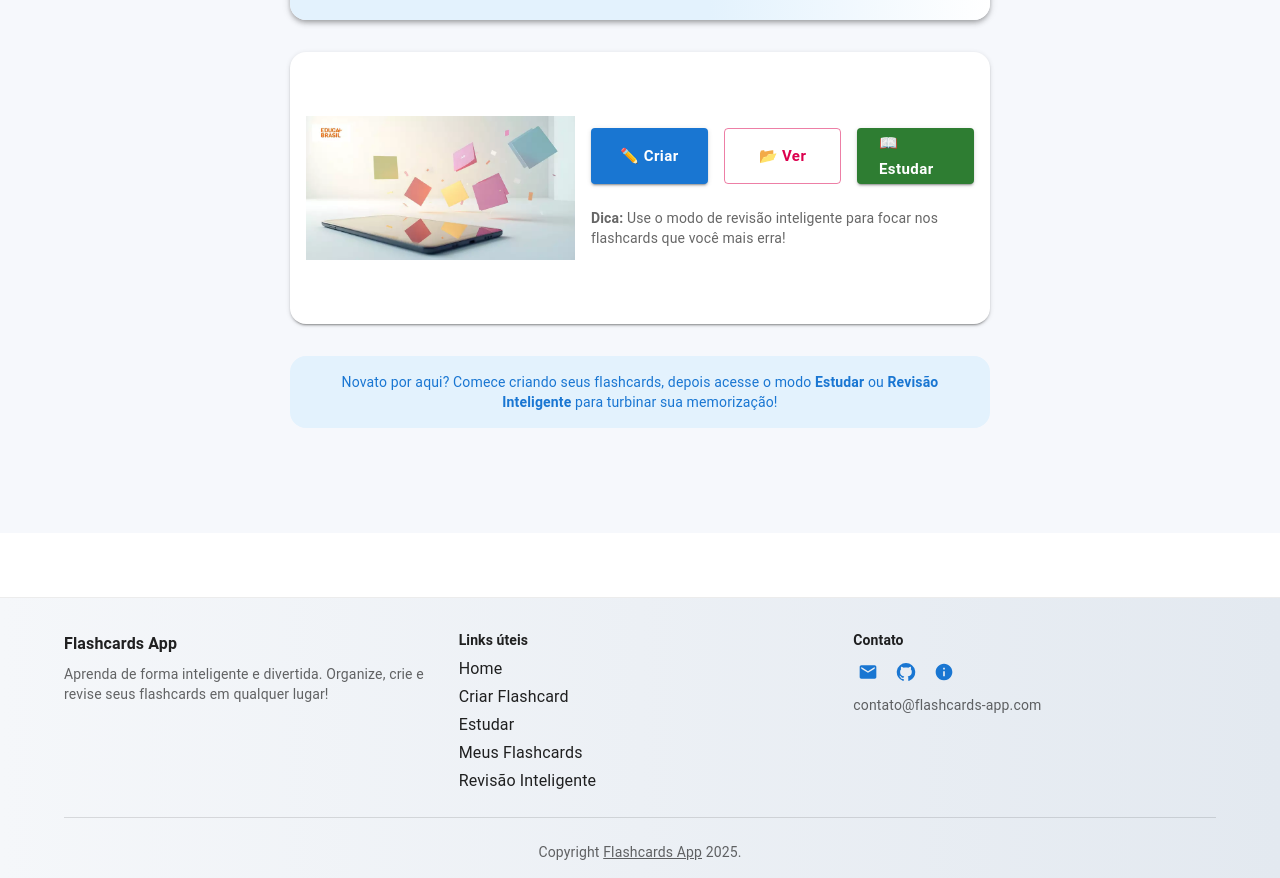
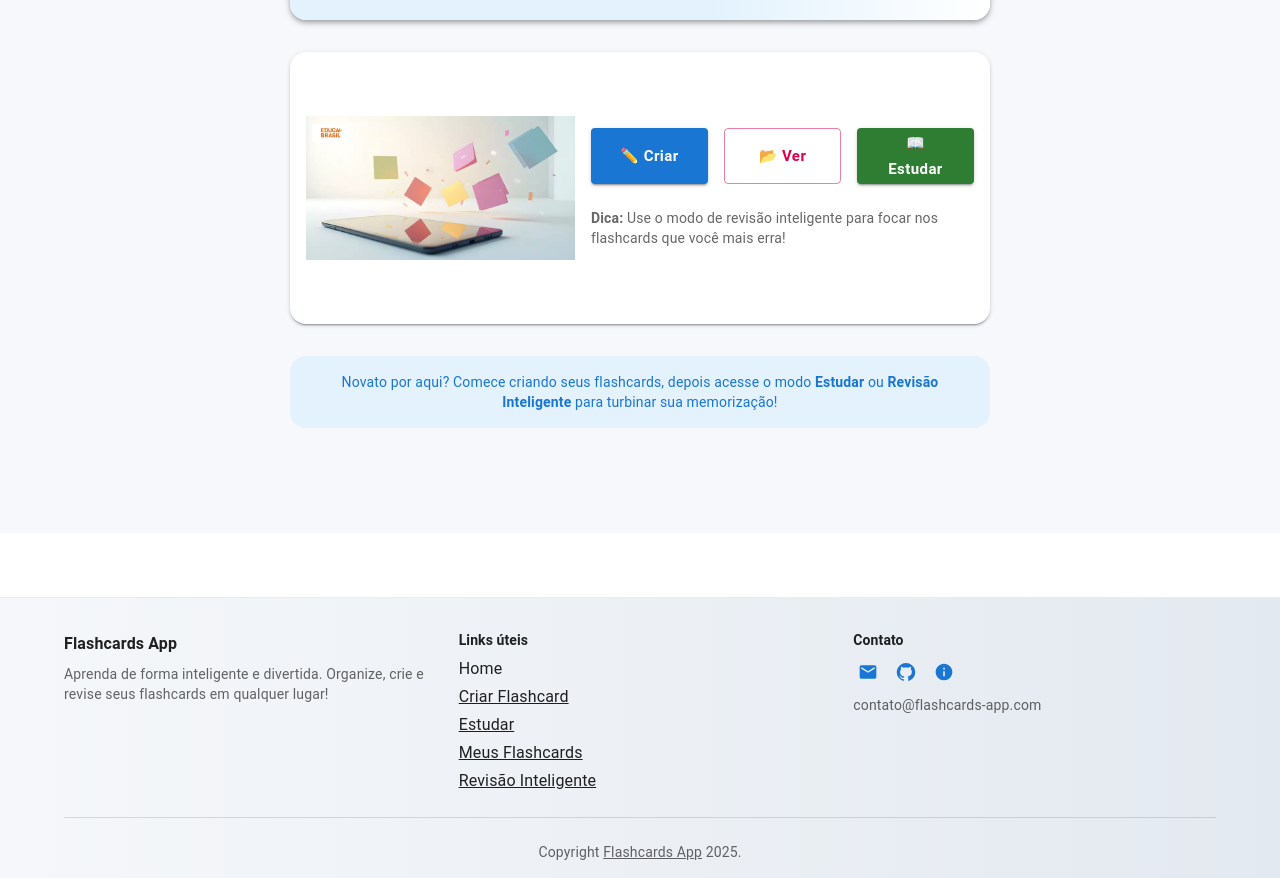
Before and after one commit to valeriapessoa/Flashcards, a Next.js app in the folder frontend/: page / in a window 1280 px wide. Shown: the part 340-1218 px from the top of the page. Built offline with nearby package versions, Linux system fonts and the light colour scheme; no server answers; sample sign-in values are in the browser's storage.

Commit message:
feat: atualiza links no rodapé e remove comportamento legado de sublinhado

```diff
--- a/frontend/src/app/page.tsx
+++ b/frontend/src/app/page.tsx
@@ -69,7 +69,7 @@ export default function Home() {
                 <Grid container spacing={2}>
                   <Grid item xs={12} sm={4}>
                     <Tooltip title="Crie novos flashcards para estudar" arrow>
-                      <Link href="/criar-flashcard" passHref legacyBehavior>
+                      <Link href="/criar-flashcard">
                         <Button
                           variant="contained"
                           color="primary"
@@ -84,7 +84,7 @@ export default function Home() {
                   </Grid>
                   <Grid item xs={12} sm={4}>
                     <Tooltip title="Veja e edite seus flashcards" arrow>
-                      <Link href="/flashcards" passHref legacyBehavior>
+                      <Link href="/flashcards">
                         <Button
                           variant="outlined"
                           color="secondary"
@@ -99,7 +99,7 @@ export default function Home() {
                   </Grid>
                   <Grid item xs={12} sm={4}>
                     <Tooltip title="Estude seus flashcards de forma inteligente" arrow>
-                      <Link href="/estudar" passHref legacyBehavior>
+                      <Link href="/estudar">
                         <Button
                           variant="contained"
                           color="success"
--- a/frontend/src/components/Footer.tsx
+++ b/frontend/src/components/Footer.tsx
@@ -27,10 +27,10 @@ const Footer: React.FC = () => {
               <Link href="/" style={{ textDecoration: 'none', color: 'inherit' }}>
                 Home
               </Link>
-              <Link href="/criar-flashcard" color="inherit" underline="hover">Criar Flashcard</Link>
-              <Link href="/estudar" color="inherit" underline="hover">Estudar</Link>
-              <Link href="/flashcards" color="inherit" underline="hover">Meus Flashcards</Link>
-              <Link href="/revisao-inteligente" color="inherit" underline="hover">Revisão Inteligente</Link>
+              <Link href="/criar-flashcard" style={{ color: 'inherit', textDecoration: 'underline' }}>Criar Flashcard</Link>
+              <Link href="/estudar" style={{ color: 'inherit', textDecoration: 'underline' }}>Estudar</Link>
+              <Link href="/flashcards" style={{ color: 'inherit', textDecoration: 'underline' }}>Meus Flashcards</Link>
+              <Link href="/revisao-inteligente" style={{ color: 'inherit', textDecoration: 'underline' }}>Revisão Inteligente</Link>
             </Box>
           </Grid>
           <Grid item xs={6} sm={4}>
@@ -54,7 +54,7 @@ const Footer: React.FC = () => {
         <Divider sx={{ my: 3 }} />
         <Typography variant="body2" color="text.secondary" align="center">
           {'Copyright '}
-          <Link color="inherit" href="https://flashcards-app.com/">
+          <Link color="inherit" href="https://flashcards-app.com/" style={{ textDecoration: 'underline' }}>
             Flashcards App
           </Link>{' '}
           {new Date().getFullYear()}
```
